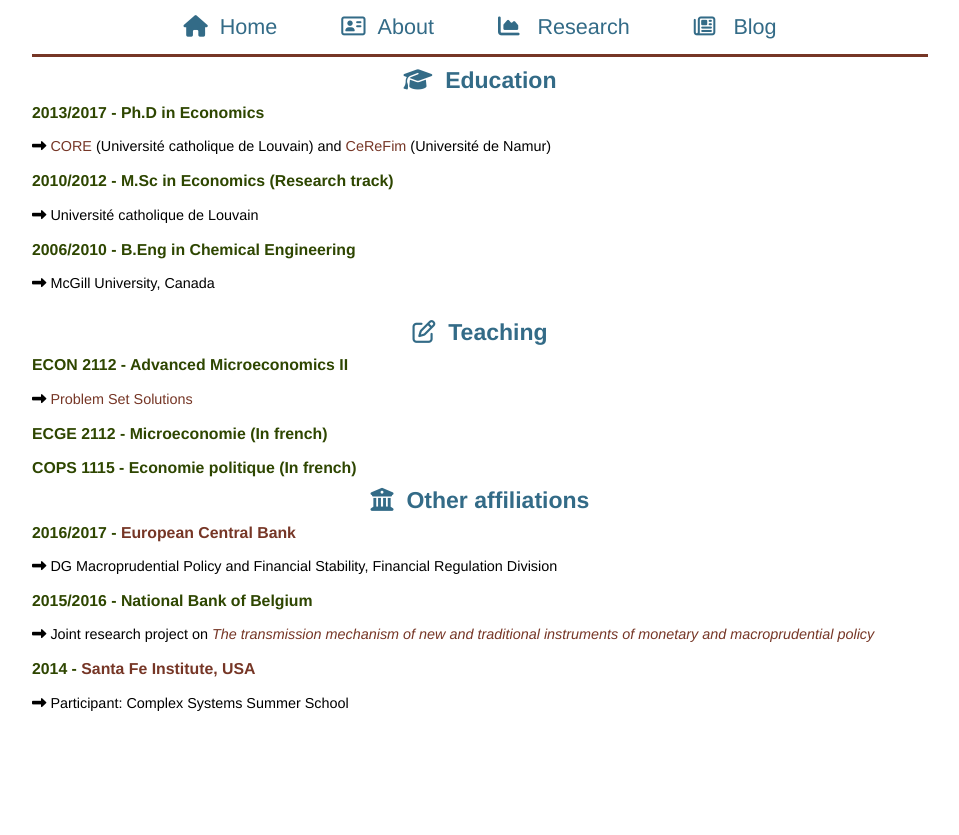
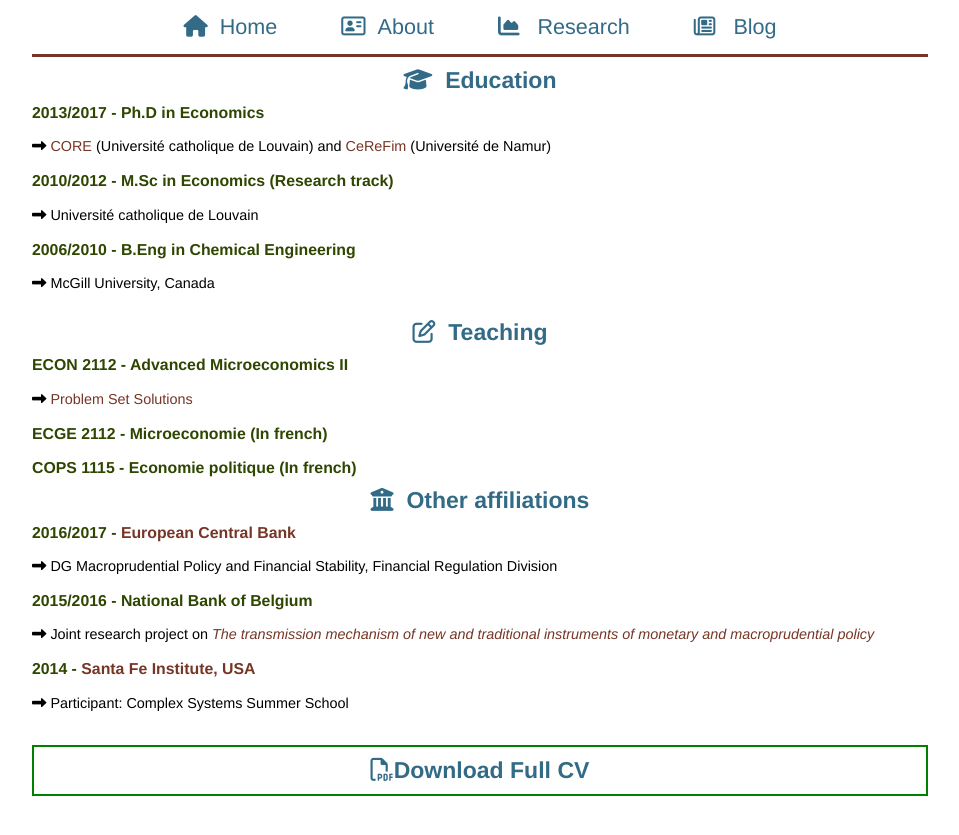
Before and after one commit to nscholtes/nscholtes.github.io, a Jekyll site: the page built from about.html, in a window 1280 px wide. Shown: the top 835 px of the page, without its empty margins (160-1119 px from the left). Built offline with Jekyll 4.4.1, drawn with Linux system fonts in a browser that asks for light colours; nearby versions of some CDN libraries.

Commit message:
Update about.html

```diff
--- a/about.html
+++ b/about.html
@@ -31,4 +31,8 @@ DG Macroprudential Policy and Financial Stability, Financial Regulation Division
 Joint research project on <a href="https://www.nbb.be/en/publications-and-research/research-cooperation			/conference/international-conference-2016-transmission"><i>The transmission mechanism of new and traditional instruments 		of monetary and macroprudential policy </i></a></p>
 	<h4>2014 - <a href="https://santafe.edu/">Santa Fe Institute, USA</a></h4>
 		<p> <i class="fa fa-long-arrow-right" aria-hidden="true"></i>
-Participant: Complex Systems Summer School</p>
+Participant: Complex Systems Summer School</p><br>
+
+ <div class="boxed">
+<h2 align="left"><i class="fa fa-file-pdf-o"></i>Download Full CV</h2>
+</div>
```
